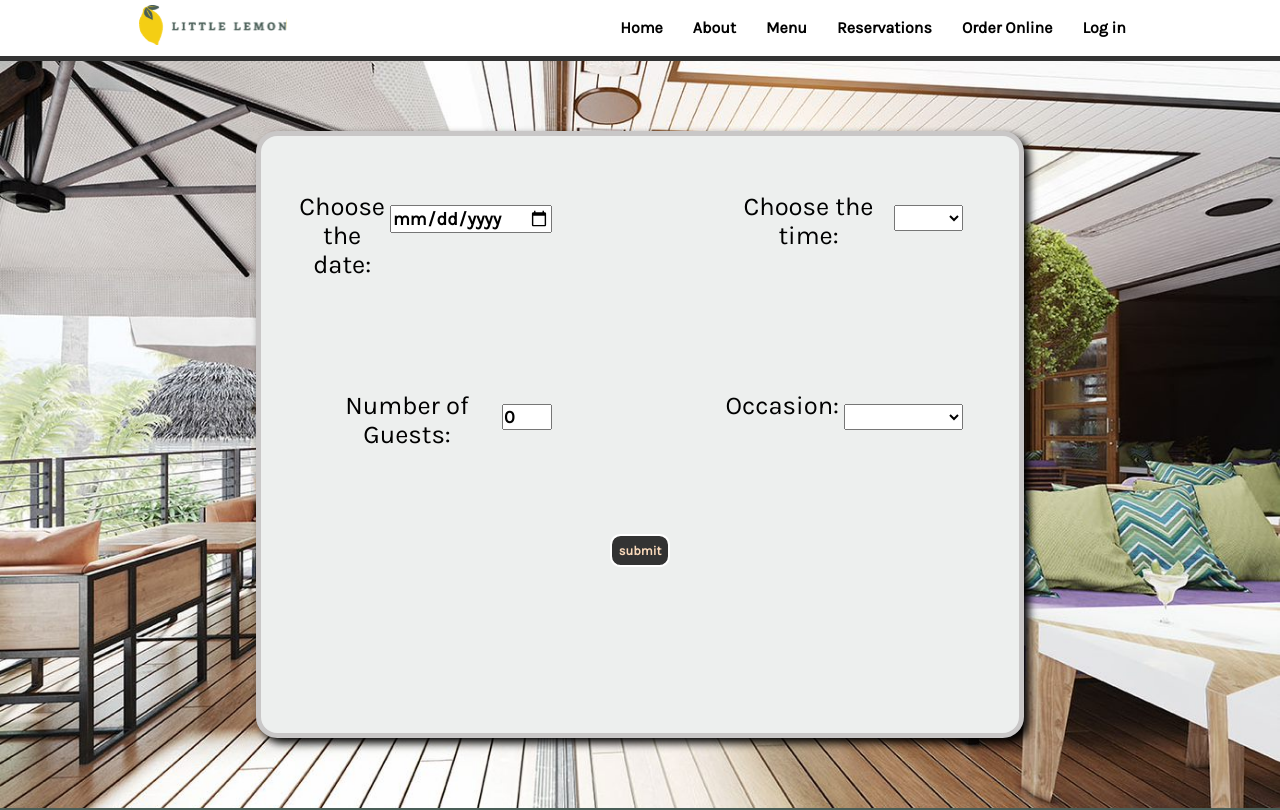
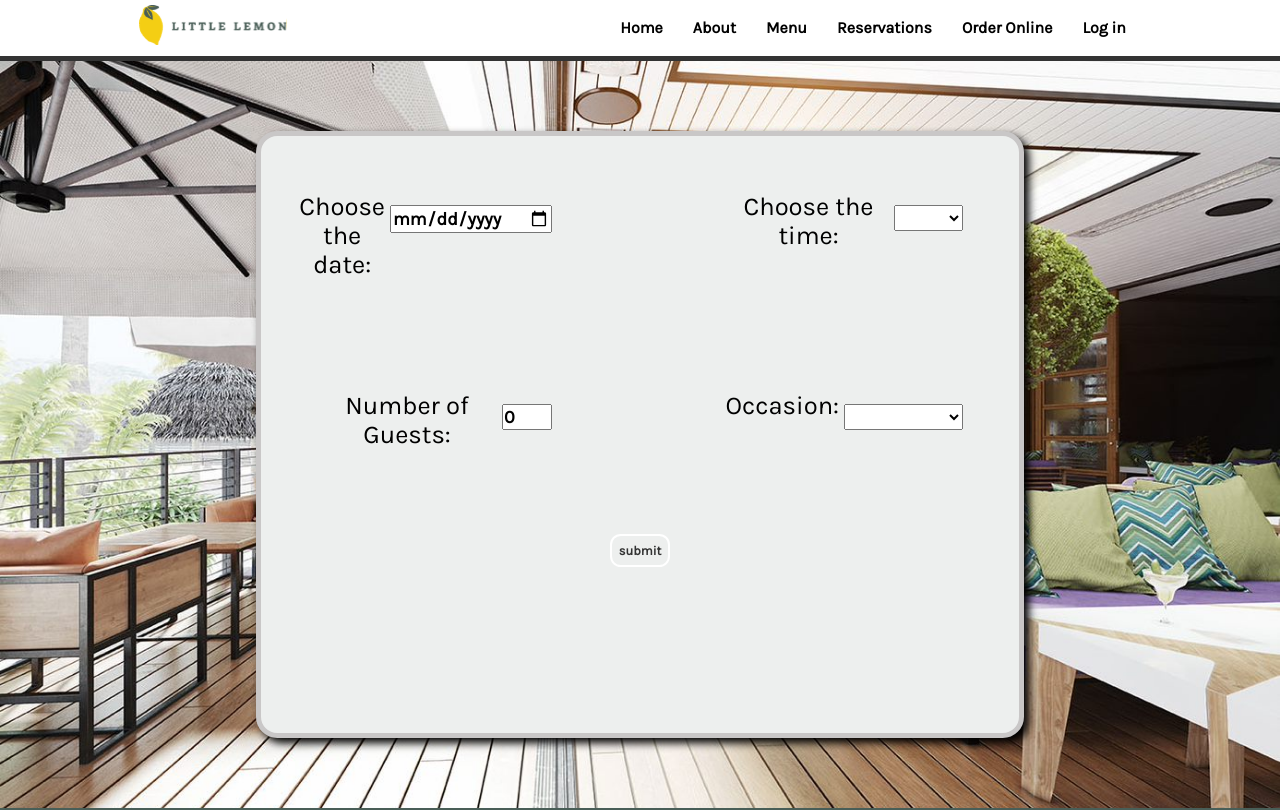
Before and after one commit to ilayosu/coursera_capstone_project, a React (Create React App) app: page /reservation-screen in a window 1280 px wide. Shown: the top 810 px of the page. Built offline with nearby package versions, Linux system fonts and the light colour scheme; a web font is replaced by a local one.

Commit message:
made the button lock before the form submits

```diff
--- a/src/ReservationForm.js
+++ b/src/ReservationForm.js
@@ -8,10 +8,6 @@ function form_valid(props) {
 }
 
 export default function ReservationForm(props) {
-
-    const button_style_rewrite = {
-        backgroundColor: "#edefee",
-    }
 
     const submit_handler = (e) => {
         alert(form_valid(props));
@@ -60,7 +56,10 @@ export default function ReservationForm(props) {
                 </select>
             </label>
             <div className="hey_why_is_react_not_making_a_wrapper">
-            <Button type="button" text="submit" customClickEvent={submit_handler} />
+            {(form_valid(props) === true) ? <Button type="button" text="submit" customClickEvent={submit_handler} /> : <Button
+            type="button"
+            text="submit"
+            disabled_button="disabled"/> }
             </div>
         </form>
     )
--- a/src/Reservations.js
+++ b/src/Reservations.js
@@ -5,10 +5,10 @@ import {useState, useReducer, useEffect} from "react";
 
 export default function Reservations() {
 
-    const [date, setDate] = useState(undefined);
-    const [time, setTime] = useState(undefined);
+    const [date, setDate] = useState();
+    const [time, setTime] = useState("");
     const [guestCount, setGuestCount] = useState(0);
-    const [occasion, setOccasion] = useState(undefined);
+    const [occasion, setOccasion] = useState("");
 
     const updateTimes = (availableTimes, action) => {
         return availableTimes;
--- a/src/reusable/Button.css
+++ b/src/reusable/Button.css
@@ -13,6 +13,12 @@
     cursor: pointer;
 }
 
+.disabled {
+    background-color: #edefee;
+    color: #333;
+    cursor: default;
+}
+
 .button_text {
     font-family: "Karla";
     font-size: 1svw;
--- a/src/reusable/Button.js
+++ b/src/reusable/Button.js
@@ -3,7 +3,7 @@ import '@fontsource/karla';
 
 export default function Button(props) {
     return (
-        <div className="the_button" onClick={props.customClickEvent}>
+        <div className={`the_button ${props.disabled_button}`} onClick={props.customClickEvent}>
             <p className="button_text">{props.text}</p>
         </div>
     )
```
Also changed, not shown: 1 other file (tests, documents, lock files or other folders).
